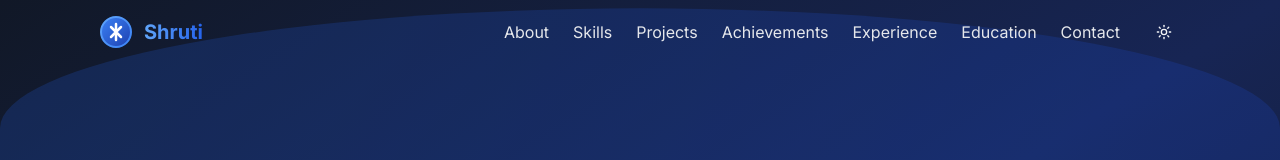
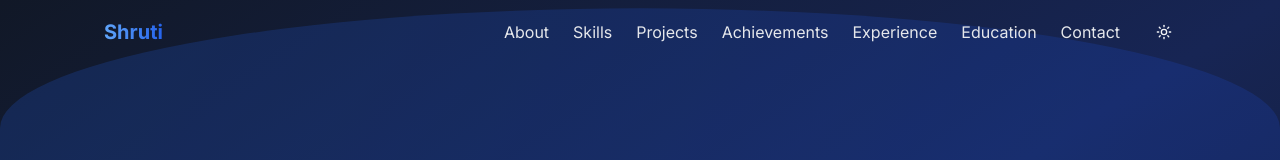
Before and after one commit to Shruti-S0405/portfolio.website, a Next.js app: page / in a window 1280 px wide. Shown: the top 160 px of the page. Built offline with nearby package versions, Linux system fonts and the light colour scheme.

Commit message:
final commit

```diff
--- a/app/page.tsx
+++ b/app/page.tsx
@@ -105,8 +105,7 @@ export default function Home() {
       company: "Panimalar Engineering College",
       location: "Chennai, TamilNadu",
       period: "May 2024 - May 2025",
-      image:
-        "https://hebbkx1anhila5yf.public.blob.vercel-storage.com/Codersforum1.jpg-kuCAP362wnZQOMjsh0smvC1L1P3Iha.jpeg",
+      image: "https://hebbkx1anhila5yf.public.blob.vercel-storage.com/Codersforum1.jpg-kuCAP362wnZQOMjsh0smvC1L1P3Iha.jpeg",
       description: [
         "Led a vibrant student developer community of 100+ members, conducting monthly coding contests, technical workshops, and inter-college hackathons.",
         "Mentored 30+ juniors in DSA, web development, and Git, fostering their growth into core contributors.",
--- a/components/logo.tsx
+++ b/components/logo.tsx
@@ -11,45 +11,6 @@ export default function Logo() {
         whileHover={{ scale: 1.05 }}
         transition={{ duration: 0.2 }}
       >
-        <svg width="40" height="40" viewBox="0 0 40 40" fill="none" xmlns="http://www.w3.org/2000/svg">
-          <motion.path
-            d="M20 5C11.716 5 5 11.716 5 20C5 28.284 11.716 35 20 35C28.284 35 35 28.284 35 20C35 11.716 28.284 5 20 5Z"
-            fill="url(#gradient1)"
-            initial={{ pathLength: 0 }}
-            animate={{ pathLength: 1 }}
-            transition={{ duration: 1.5, ease: "easeInOut" }}
-            stroke="url(#gradient2)"
-            strokeWidth="2"
-          />
-          <motion.path
-            d="M15 15L25 25M15 25L25 15"
-            stroke="white"
-            strokeWidth="2.5"
-            strokeLinecap="round"
-            initial={{ pathLength: 0 }}
-            animate={{ pathLength: 1 }}
-            transition={{ duration: 1, ease: "easeInOut", delay: 0.5 }}
-          />
-          <motion.path
-            d="M20 12V28"
-            stroke="white"
-            strokeWidth="2.5"
-            strokeLinecap="round"
-            initial={{ pathLength: 0 }}
-            animate={{ pathLength: 1 }}
-            transition={{ duration: 1, ease: "easeInOut", delay: 0.7 }}
-          />
-          <defs>
-            <linearGradient id="gradient1" x1="5" y1="5" x2="35" y2="35" gradientUnits="userSpaceOnUse">
-              <stop stopColor="#3B82F6" />
-              <stop offset="1" stopColor="#1E40AF" />
-            </linearGradient>
-            <linearGradient id="gradient2" x1="5" y1="5" x2="35" y2="35" gradientUnits="userSpaceOnUse">
-              <stop stopColor="#60A5FA" />
-              <stop offset="1" stopColor="#3B82F6" />
-            </linearGradient>
-          </defs>
-        </svg>
         <span className="ml-2 text-xl font-bold bg-gradient-to-r from-blue-400 to-blue-600 bg-clip-text text-transparent">
           Shruti
         </span>
```
